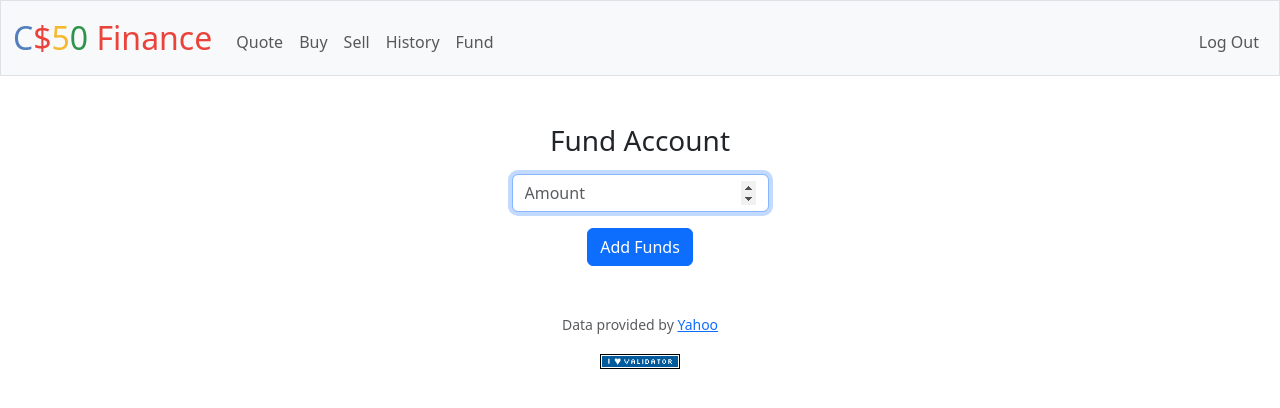
After one commit to JAFarrow/cs50_finance, a Flask app: page /fund in a window 1280 px wide. The commit adds this page. Shown: the top 408 px of the page. Run offline with Flask 3, Linux system fonts and the light colour scheme; the visitor is signed in with stand-in values (Sample User, id 1); some libraries are stand-ins or nearby versions.

Commit message:
implemented history and fund feature, improved exception handling, project complete

```diff
--- a/app.py
+++ b/app.py
@@ -1,4 +1,5 @@
 import os
+import datetime
 
 from cs50 import SQL
 from flask import Flask, flash, redirect, render_template, request, session
@@ -45,7 +46,7 @@ def index():
         summed_value += value
     cash = db.execute("SELECT cash FROM users WHERE id = ?", session["user_id"])[0]["cash"]
     total_value = summed_value + cash
-    return render_template("portfolio.html", holdings=holdings, cash=usd(cash), totalValue = usd(total_value))
+    return render_template("portfolio.html", holdings=holdings, cash=usd(cash), totalValue=usd(total_value))
 
 
 @app.route("/buy", methods=["GET", "POST"])
@@ -55,20 +56,28 @@ def buy():
     if request.method == "POST":
         stock_info = ""
         symbol = (request.form.get("symbol")).upper()
-        amount = int(request.form.get("amount"))
+        amount = request.form.get("shares")
         if symbol:
             stock_info = lookup(symbol)
-            if stock_info and amount:
-                if amount > 0:
+            if stock_info:
+                if amount.isdigit():
+                    amount = int(amount)
                     if not update_balance(session["user_id"], stock_info["price"], amount):
-                        return apology("insufficient funds", 403)
-                    append_transaction(session["user_id"], symbol, amount, "BUY")
+                        flash("Insufficient Funds.")
+                        return render_template("buy.html"), 400
+                    append_transaction(session["user_id"], symbol, amount,
+                                       "BUY", format_current_datetime(), stock_info["price"])
                     update_holdings(session["user_id"], symbol, amount)
                     return redirect("/")
                 else:
-                    return apology("shares missing", 403)
+                    flash("Please Input a Valid Amount of Shares to Buy.")
+                    return render_template("buy.html"), 400
             else:
-                return apology("invalid symbol", 403)
+                flash("Non-Existant Symbol Entered.")
+                return render_template("buy.html"), 400
+        else:
+            flash("Please Enter a Symbol.")
+            return render_template("buy.html"), 400
     else:
         return render_template("buy.html")
 
@@ -77,7 +86,10 @@ def buy():
 @login_required
 def history():
     """Show history of transactions"""
-    return apology("TODO")
+    transactions = db.execute("SELECT * FROM transactions WHERE user_id = ?", session["user_id"])
+    for transaction in transactions:
+        transaction["price"] = usd(transaction["price"])
+    return render_template("history.html", transactions=transactions)
 
 
 @app.route("/login", methods=["GET", "POST"])
@@ -144,7 +156,8 @@ def quote():
             price = usd(stock_info["price"])
             return render_template("quoted.html", stock=stock, price=price)
         else:
-            return apology("invalid symbol", 403)
+            flash("Invalid or Non-Existant Symbol Entered.")
+            return render_template("quote.html"), 400
     else:
         return render_template("quote.html")
 
@@ -156,13 +169,21 @@ def register():
         username = request.form.get("username")
         password = request.form.get("password")
         if not username:
-            return apology("must provide username", 403)
+            flash("Please input a username.")
+            return render_template("register.html"), 400
         elif not password:
-            return apology("must provide password", 403)
+            flash("Please input a password.")
+            return render_template("register.html"), 400
         elif not password == request.form.get("confirmation"):
-            return apology("passwords must match", 403)
+            flash("Passwords must match.")
+            return render_template("register.html"), 400
 
-        db.execute("INSERT INTO users (username, hash) VALUES(?, ?)", username, generate_password_hash(password))
+        try:
+            db.execute("INSERT INTO users (username, hash) VALUES(?, ?)",
+                       username, generate_password_hash(password))
+        except ValueError:
+            flash("Username already exists. Please try another.")
+            return render_template("register.html"), 400
 
         return redirect("/")
 
@@ -174,17 +195,46 @@ def register():
 @login_required
 def sell():
     """Sell shares of stock"""
+    holdings = db.execute("SELECT symbol FROM holdings WHERE user_id = ?", session["user_id"])
     if request.method == "POST":
         symbol = request.form.get("symbol")
-        negative_amount = -int(request.form.get("shares"))
-        if not update_holdings(session["user_id"], symbol, negative_amount):
-            return apology("not enough shares owned", 403)
-        update_balance(session["user_id"], lookup(symbol)["price"], negative_amount)
-        append_transaction(session["user_id"], symbol, abs(negative_amount), "SELL")
-        return redirect("/")
+        if symbol:
+            amount = request.form.get("shares")
+            if amount:
+                negative_amount = -int(amount)
+                price = lookup(symbol)["price"]
+                if not update_holdings(session["user_id"], symbol, negative_amount):
+                    flash("Insufficient Shares Owned for This Order.")
+                    return render_template("sell.html", holdings=holdings), 400
+                update_balance(session["user_id"], price, negative_amount)
+                append_transaction(session["user_id"], symbol, negative_amount,
+                                   "SELL", format_current_datetime(), price)
+                return redirect("/")
+            else:
+                flash("Please Enter a Valid Amount of Shares to Sell.")
+                return render_template("sell.html", holdings=holdings), 400
+        else:
+            flash("Invalid or Non-Existent Symbol Entered.")
+            return render_template("sell.html", holdings=holdings), 400
     else:
-        holdings = db.execute("SELECT symbol FROM holdings WHERE user_id = ?", session["user_id"])
         return render_template("sell.html", holdings=holdings)
+
+
+@app.route("/fund", methods=["GET", "POST"])
+@login_required
+def fund():
+    if request.method == "POST":
+        amount = request.form.get("amount")
+        if amount.isdigit():
+            amount = int(amount)
+            update_balance(session["user_id"], 1, -amount)
+            flash("Additional Funds Added to your Account.")
+            return redirect("/")
+        else:
+            flash("Please Enter a Valid Amount.")
+            return render_template("fund.html"), 400
+    else:
+        return render_template("fund.html")
 
 
 def update_balance(user_id, price, amount):
@@ -195,20 +245,29 @@ def update_balance(user_id, price, amount):
         return True
     return False
 
+
 def update_holdings(user_id, symbol, add_amount):
-    current_holdings = db.execute("SELECT * FROM holdings WHERE user_id = ? AND symbol = ?", user_id, symbol)
+    current_holdings = db.execute(
+        "SELECT * FROM holdings WHERE user_id = ? AND symbol = ?", user_id, symbol)
     if current_holdings:
         new_amount = current_holdings[0]["amount"] + add_amount
         if new_amount > 0:
-            db.execute("UPDATE holdings SET amount = ? WHERE user_id = ? AND symbol = ?", new_amount, user_id, symbol)
+            db.execute("UPDATE holdings SET amount = ? WHERE user_id = ? AND symbol = ?",
+                       new_amount, user_id, symbol)
         elif new_amount == 0:
             db.execute("DELETE FROM holdings WHERE user_id = ? AND symbol = ?", user_id, symbol)
         else:
             return False
     else:
-        db.execute("INSERT INTO holdings (user_id, symbol, amount) VALUES (?, ?, ?)", user_id, symbol, add_amount)
+        db.execute("INSERT INTO holdings (user_id, symbol, amount) VALUES (?, ?, ?)",
+                   user_id, symbol, add_amount)
     return True
 
-def append_transaction(user_id, symbol, amount, transaction_type):
-        db.execute("INSERT INTO transactions (user_id, symbol, shares, transaction_type)\
-                    VALUES (?, ?, ?, ?)", user_id, symbol, amount, transaction_type)
+
+def append_transaction(user_id, symbol, amount, transaction_type, datetime, price):
+    db.execute("INSERT INTO transactions (user_id, symbol, shares, transaction_type, datetime, price)\
+                VALUES (?, ?, ?, ?, ?, ?)", user_id, symbol, amount, transaction_type, datetime, price)
+
+
+def format_current_datetime():
+    return datetime.datetime.now().isoformat(" ", "seconds")
--- a/templates/buy.html
+++ b/templates/buy.html
@@ -10,7 +10,7 @@
             <input autocomplete="off" autofocus class="form-control mx-auto w-auto" name="symbol" placeholder="Stock Symbol" type="text">
         </div>
         <div class="mb-3">
-            <input autocomplete="off" autofocus class="form-control mx-auto w-auto" name="amount" placeholder="Shares" type="number" min="1">
+            <input autocomplete="off" autofocus class="form-control mx-auto w-auto" name="shares" placeholder="Shares" type="number" min="1">
         </div>
         <button class="btn btn-primary" type="submit">Buy</button>
     </form>
--- /dev/null
+++ b/templates/fund.html
@@ -0,0 +1,17 @@
+{% extends "layout.html" %}
+
+{% block title %}
+    Fund
+{% endblock %}
+
+{% block main %}
+    <div class="mb-3">
+        <h3>Fund Account</h3>
+    </div>
+    <form action="/fund" method="post">
+        <div class="mb-3">
+            <input autocomplete="off" autofocus class="form-control mx-auto w-auto" name="amount" placeholder="Amount" type="number" min="1">
+        </div>
+        <button class="btn btn-primary" type="submit">Add Funds</button>
+    </form>
+{% endblock %}
--- a/templates/layout.html
+++ b/templates/layout.html
@@ -35,6 +35,7 @@
                             <li class="nav-item"><a class="nav-link" href="/buy">Buy</a></li>
                             <li class="nav-item"><a class="nav-link" href="/sell">Sell</a></li>
                             <li class="nav-item"><a class="nav-link" href="/history">History</a></li>
+                            <li class="nav-item"><a class="nav-link" href="/fund">Fund</a></li>
                         </ul>
                         <ul class="navbar-nav ms-auto mt-2">
                             <li class="nav-item"><a class="nav-link" href="/logout">Log Out</a></li>
```
Also changed, not shown: templates/history.html (added, +28 -0 lines).
